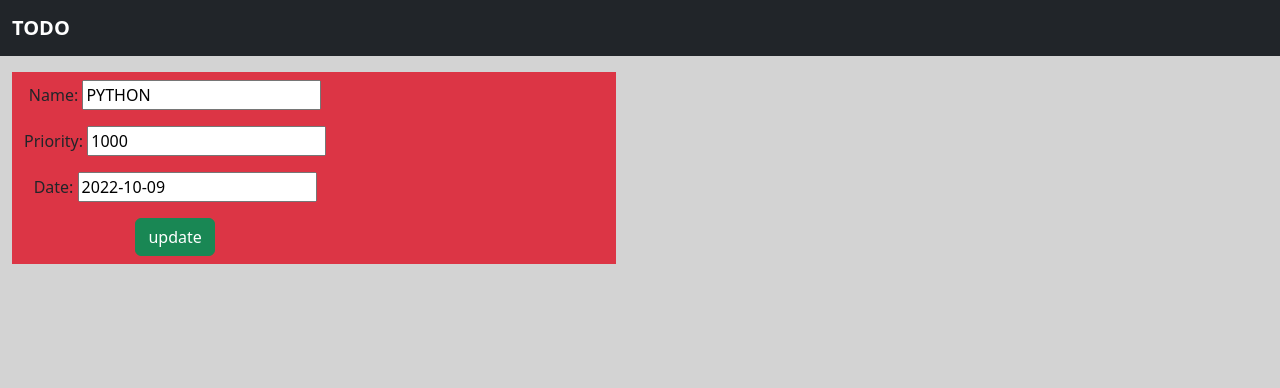
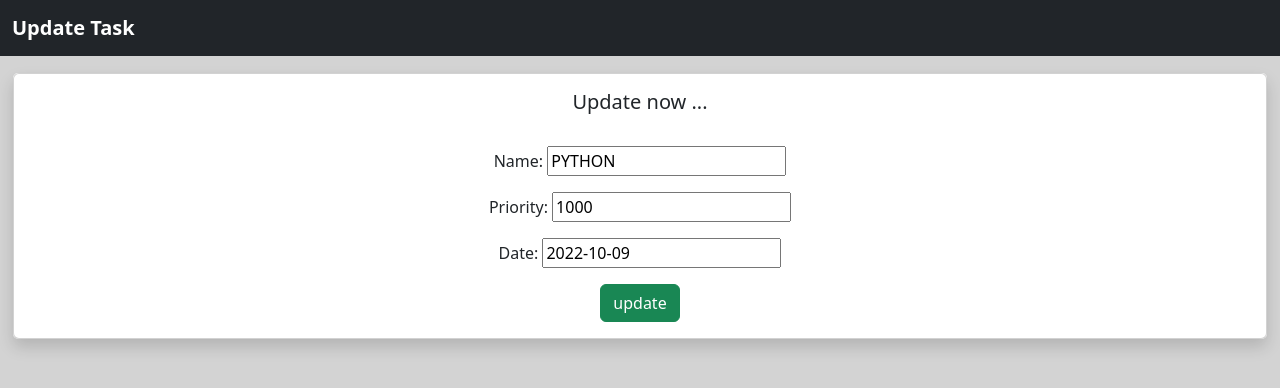
Before and after one commit to athulpython/TODO, a Django app: page /update/7/ in a window 1280 px wide. Shown: the top 388 px of the page. Run offline with Django 4.2, Linux system fonts and the light colour scheme; data comes from the database, SQL or seed files in the repository.

Commit message:
todo commit

```diff
--- a/todoprojects/templates/update.html
+++ b/todoprojects/templates/update.html
@@ -1,7 +1,6 @@
 
 {% extends 'base.html' %}
 {% block content %}
-<center>
 <div class="container-fluid">
     <div class="row">
         <div class="col-md-12">
@@ -9,7 +8,7 @@
            <div class="container"><br>
                 <nav class="navbar fixed-top bg-dark">
                 <div class="container-fluid">
-                <a style="color:white" class="navbar-brand" href="#"><b>TODO</b></a>
+                <a style="color:white" class="navbar-brand" href="#"><b>Update Task</b></a>
                 </div>
            </nav><br>
            </div>
@@ -17,23 +16,24 @@
         </div>
        </div>
 
-  <div class="row">
-    <div class="col-md-6">
-        <nav class="navbar bg-danger">
-        <div class="container-fluid">
-        <form method="POST">
+    <form method="post">
+
+
+            <div class="card">
+               <div class="shadow card" >
+                    <div class="card-body">
 
                           {% csrf_token %}
-
+                        <center>
+                             <h5> Update now ...</h5><br/>
                                    {{form.as_p}}
                              <button type="submit" class="btn btn-success">update</button>
-
+                        </center>
+                    </div>
+            </div>
      </form>
     </div>
-        </nav>
+
 </div>
-  </div><br><br>
-      </div>
-</div>
-</center>
+
 {% endblock %}
```
Also changed, not shown: 6 other files. Lines whose indentation alone changed are shown as unchanged.
